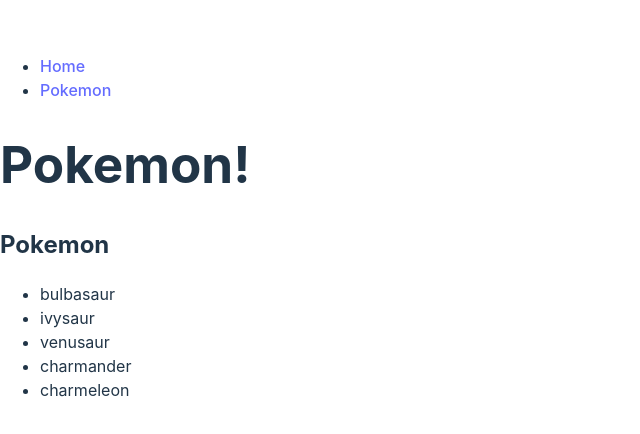
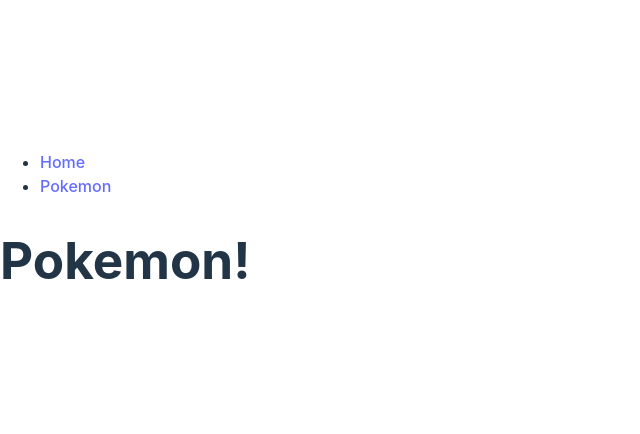
Before and after one commit to PedroCr05/react-router-dom, a React (Vite) app: page / in a window 1280 px wide. Shown: the part 172-606 px from the top of the page, without its empty margins (0-640 px from the left). Built offline with nearby package versions, Linux system fonts and the light colour scheme.

Commit message:
I think I like this more than axios route... :D

```diff
--- a/src/App.jsx
+++ b/src/App.jsx
@@ -1,5 +1,6 @@
 // src/App.jsx
 import { useState } from "react";
+import { Route, Routes } from "react-router-dom";
 import PokemonList from "./components/PokemonList";
 import NavBar from "./components/NavBar";
 
@@ -17,7 +18,9 @@
     <>
       <NavBar />
       <h1>Pokemon!</h1>
-      <PokemonList pokemon={pokemon} />
+      <Routes>
+        <Route path="/pokemon" element={<PokemonList pokemon={pokemon} />} />
+      </Routes>
     </>
   );
 };
```
